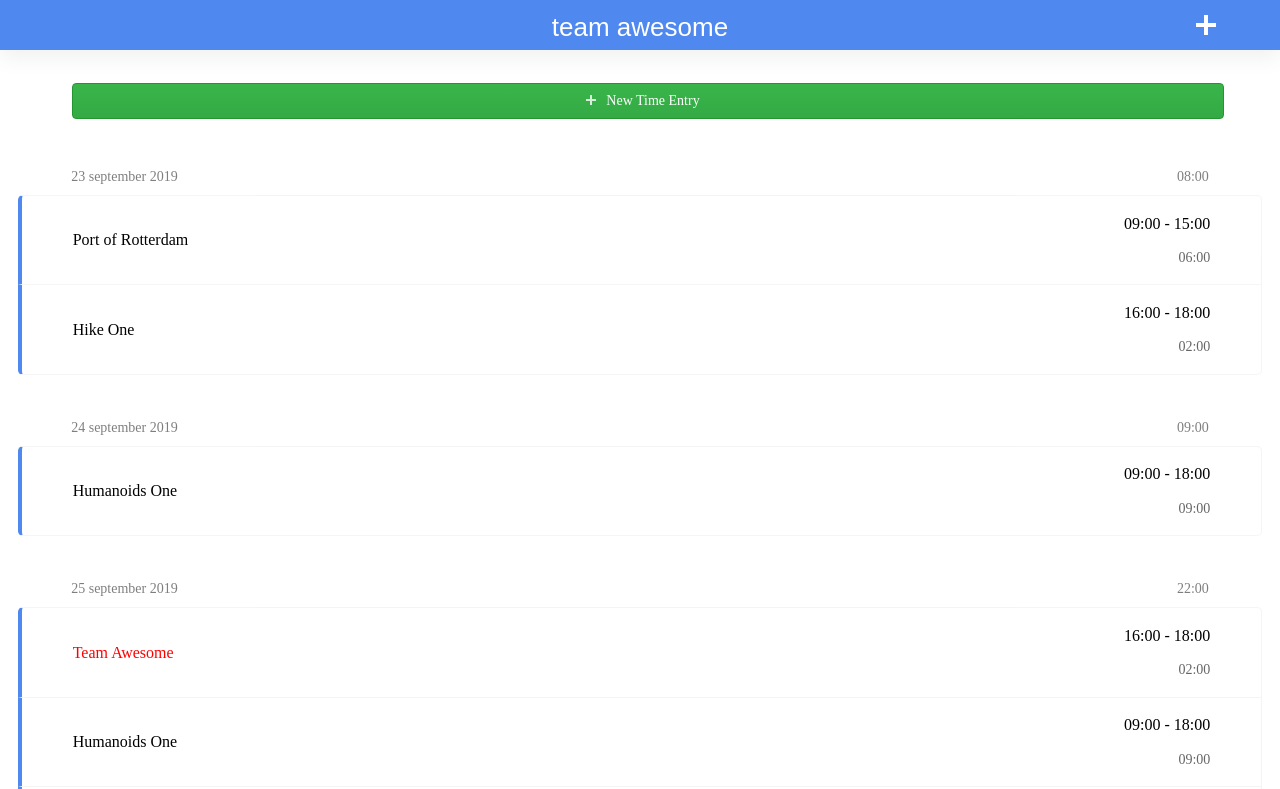
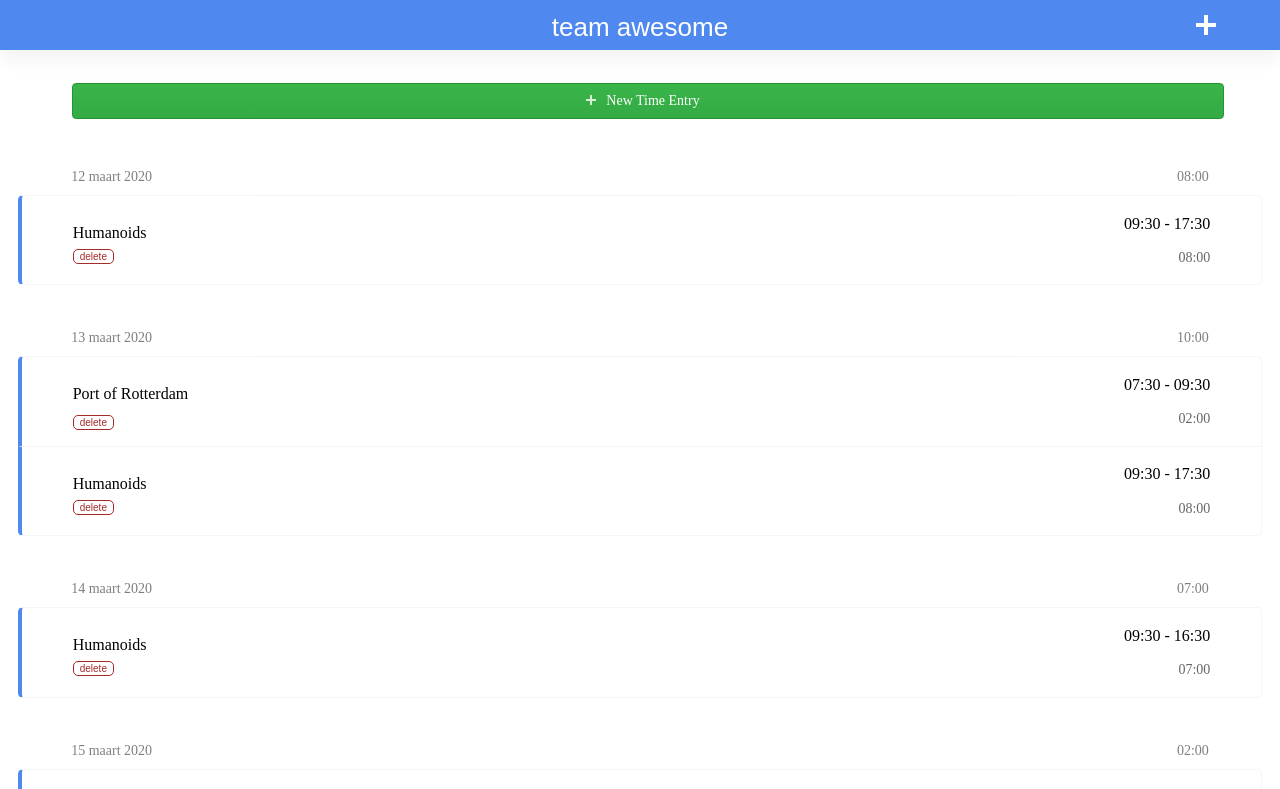
Before and after one commit to humanoidsbv/team-awesome-bob, a Next.js app: page / in a window 1280 px wide. Shown: the top 789 px of the page. Built offline with nearby package versions, Linux system fonts and the light colour scheme; data requests are answered from the project's data file.

Commit message:
Add deleting of Time Entries with a delete button.

```diff
--- /dev/null
+++ b/db.json
@@ -0,0 +1,67 @@
+{
+  "time-entries": [
+    {
+      "client": 1,
+      "endTime": "2020-03-12T17:30:00.000Z",
+      "id": 3,
+      "startTime": "2020-03-12T09:30:00.000Z",
+      "activity": "Development"
+    },
+    {
+      "client": 2,
+      "endTime": "2020-03-13T09:30:00.000Z",
+      "id": 5,
+      "startTime": "2020-03-13T07:30:00.000Z",
+      "activity": "Design"
+    },
+    {
+      "client": 1,
+      "endTime": "2020-03-13T17:30:00.000Z",
+      "id": 6,
+      "startTime": "2020-03-13T09:30:00.000Z",
+      "activity": "Development"
+    },
+    {
+      "client": 1,
+      "endTime": "2020-03-14T16:30:00.000Z",
+      "id": 7,
+      "startTime": "2020-03-14T09:30:00.000Z",
+      "activity": "Testing"
+    },
+    {
+      "client": 2,
+      "endTime": "2020-03-15T09:30:00.000Z",
+      "id": 8,
+      "startTime": "2020-03-15T07:30:00.000Z",
+      "activity": "Design"
+    },
+    {
+      "client": 1,
+      "endTime": "2020-03-16T17:30:00.000Z",
+      "id": 9,
+      "startTime": "2020-03-16T09:30:00.000Z",
+      "activity": "Development"
+    },
+    {
+      "client": 1,
+      "endTime": "2020-03-16T16:30:00.000Z",
+      "id": 10,
+      "startTime": "2020-03-16T09:30:00.000Z",
+      "activity": "Testing"
+    },
+    {
+      "client": 2,
+      "endTime": "2020-03-17T09:30:00.000Z",
+      "id": 11,
+      "startTime": "2020-03-17T07:30:00.000Z",
+      "activity": "Design"
+    },
+    {
+      "client": 1,
+      "endTime": "2020-03-17T17:30:00.000Z",
+      "id": 12,
+      "startTime": "2020-03-17T09:30:00.000Z",
+      "activity": "Development"
+    }
+  ]
+}
--- a/package.json
+++ b/package.json
@@ -3,8 +3,9 @@
   "version": "1.0.0",
   "description": "Front End Crash Course Team Awesome",
   "scripts": {
-    "dev": "next",
+    "dev": "next & npm run json-server",
     "build": "next build",
+    "json-server": "json-server --watch db.json --port 3004",
     "start": "next start"
   },
   "repository": {
@@ -29,7 +30,9 @@
   "homepage": "https://github.com/humanoidsbv/team-awesome-bob#readme",
   "dependencies": {
     "@humanoids/prettier-config": "0.0.3",
+    "json-server": "^0.16.3",
     "next": "^10.2.0",
+    "node-fetch": "^2.6.1",
     "prettier": "^2.2.1",
     "react": "^17.0.2",
     "react-dom": "^17.0.2",
--- /dev/null
+++ b/src/components/DeleteButton.styled.ts
@@ -0,0 +1,26 @@
+import styled from "styled-components";
+
+export const DeleteButton = styled.button`
+  font-size: 10px;
+  color: brown;
+  margin-left: 10px;
+  border-color: brown;
+  border-width: 1px;
+  border-radius: 5px;
+  border-style: solid;
+  background-color: transparent;
+  align-self: flex-start;
+  margin: 0;
+
+  :hover {
+    background-color: rgba(255, 0, 0, 0.2);
+  }
+  :focus {
+    background-color: transparent;
+    outline: 0;
+    border-width: 1px;
+    border-radius: 5px;
+    border-color: black;
+    color: black;
+  }
+`;
--- /dev/null
+++ b/src/components/DeleteButton.tsx
@@ -0,0 +1,17 @@
+import React from "react";
+import * as Styled from "./DeleteButton.styled";
+
+interface DeleteButtonProps {
+  deleteTimeEntry: Function;
+  id: number;
+}
+
+function DeleteButton({ id, deleteTimeEntry }: DeleteButtonProps) {
+  return (
+    <Styled.DeleteButton onClick={() => deleteTimeEntry(id)} id={id}>
+      delete
+    </Styled.DeleteButton>
+  );
+}
+
+export default DeleteButton;
--- a/src/components/TimeEntry.styled.ts
+++ b/src/components/TimeEntry.styled.ts
@@ -27,6 +27,8 @@ export const TimeEntry = styled.div`
 
   > p {
     ${(props) => (props.client === "Team Awesome" ? "color: red;" : "color: black;")};
+    text-align: left;
+    background-color: rgba(100, 100, 100, 0.2);
   }
 
   div {
--- a/src/components/TimeEntry.tsx
+++ b/src/components/TimeEntry.tsx
@@ -2,6 +2,8 @@
 import React from "react";
 
 import * as Styled from "./TimeEntry.styled";
+
+import DeleteButton from "./DeleteButton";
 
 interface TimeEntryProps {
   client?: string;
@@ -11,6 +13,8 @@ interface TimeEntryProps {
   timeRegistration: string;
   duration: string;
   children?: React.ReactElement | React.ReactElement[];
+  id: number;
+  deleteTimeEntry: any;
 }
 
 function TimeEntry({
@@ -21,6 +25,8 @@ function TimeEntry({
   timeRegistration,
   duration,
   children,
+  id,
+  deleteTimeEntry,
 }: TimeEntryProps): React.ReactElement {
   return (
     <Styled.TimeEntry
@@ -29,7 +35,10 @@ function TimeEntry({
       lastChild={lastChild}
       isToday={isToday}
     >
-      <p>{client}</p>
+      <div>
+        <p>{client}</p>
+        <DeleteButton deleteTimeEntry={deleteTimeEntry} id={id} />
+      </div>
       <div>
         <p>{timeRegistration}</p>
         <p>{duration}</p>
--- a/src/components/TimeTable.tsx
+++ b/src/components/TimeTable.tsx
@@ -1,7 +1,8 @@
 /* eslint-disable react/jsx-one-expression-per-line */
-import React from "react";
+import React, { useEffect, useState } from "react";
 
-import { mockData } from "../mockData";
+import { getTimeEntries } from "../services/getTimeEntries";
+import { deleteTimeEntries } from "../services/deleteTimeEntries";
 
 import TimeEntry from "./TimeEntry";
 import DateRegistry from "./DateRegistry";
@@ -9,13 +10,27 @@ import DateRegistry from "./DateRegistry";
 import * as Styled from "./TimeTable.styled";
 
 function TimeTable() {
+  const [timeEntries, setTimeEntries] = useState([]);
   const dateDisplay = { day: "numeric", month: "long", year: "numeric" };
+
+  async function fetchTimeEntries() {
+    setTimeEntries(await getTimeEntries());
+  }
+
+  useEffect(() => {
+    fetchTimeEntries();
+  }, []);
+
+  async function deleteTimeEntry(_id: number) {
+    await deleteTimeEntries(_id);
+    fetchTimeEntries();
+  }
 
   let previousDate = new Date();
 
-  const allEntries = mockData.timeEntries.map((timeEntry, index) => {
-    const startDateTime = new Date(timeEntry.startTimestamp);
-    const endDateTime = new Date(timeEntry.stopTimestamp);
+  const allEntries = timeEntries.map((timeEntry, index) => {
+    const startDateTime = new Date(timeEntry.startTime);
+    const endDateTime = new Date(timeEntry.endTime);
 
     const startTime = startDateTime.toLocaleTimeString("nl-NL", {
       hour: "2-digit",
@@ -26,12 +41,14 @@ function TimeTable() {
       minute: "2-digit",
     });
 
-    const prevStartDateTime = new Date(
-      mockData.timeEntries[index - 1]?.startTimestamp,
-    ).toDateString();
-    const nextStartDateTime = new Date(
-      mockData.timeEntries[index + 1]?.startTimestamp,
-    ).toDateString();
+    if (timeEntry.client === 1) {
+      timeEntry.client = "Humanoids";
+    } else {
+      timeEntry.client = "Port of Rotterdam";
+    }
+
+    const prevStartDateTime = new Date(timeEntries[index - 1]?.startTime).toDateString();
+    const nextStartDateTime = new Date(timeEntries[index + 1]?.startTime).toDateString();
 
     const isFirstChild = !(prevStartDateTime === startDateTime.toDateString());
     const isLastChild = !(nextStartDateTime === startDateTime.toDateString());
@@ -44,6 +61,8 @@ function TimeTable() {
     if (startDateTime.toDateString() === previousDate.toDateString()) {
       return (
         <TimeEntry
+          deleteTimeEntry={deleteTimeEntry}
+          id={timeEntry.id}
           firstChild={isFirstChild}
           lastChild={isLastChild}
           client={client}
@@ -56,12 +75,12 @@ function TimeTable() {
     const showDate = startDateTime.toLocaleDateString("nl-NL", dateDisplay);
     previousDate = startDateTime;
 
-    const entriesOnDate = mockData.timeEntries.filter(
-      (entry) => new Date(entry.startTimestamp).toDateString() === startDateTime.toDateString(),
+    const entriesOnDate = timeEntries.filter(
+      (entry) => new Date(entry.startTime).toDateString() === startDateTime.toDateString(),
     );
 
     const totalTime = entriesOnDate.reduce((acc, cur) => {
-      return acc + (new Date(cur.stopTimestamp).getTime() - new Date(cur.startTimestamp).getTime());
+      return acc + (new Date(cur.endTime).getTime() - new Date(cur.startTime).getTime());
     }, 0);
 
     const totalHours = new Date(totalTime).toISOString().substr(11, 5);
@@ -73,6 +92,8 @@ function TimeTable() {
           <p> {totalHours} </p>
         </DateRegistry>
         <TimeEntry
+          deleteTimeEntry={deleteTimeEntry}
+          id={timeEntry.id}
           firstChild={isFirstChild}
           lastChild={isLastChild}
           client={client}
--- /dev/null
+++ b/src/services/deleteTimeEntries.ts
@@ -0,0 +1,8 @@
+export async function deleteTimeEntries(id: number) {
+  await fetch(`http://localhost:3004/time-entries/${id}`, {
+    method: "DELETE",
+    headers: {
+      "Content-Type": "application/json",
+    },
+  });
+}
--- /dev/null
+++ b/src/services/getTimeEntries.ts
@@ -0,0 +1,9 @@
+export async function getTimeEntries() {
+  const response = await fetch("http://localhost:3004/time-entries", {
+    method: "GET",
+    headers: {
+      "Content-Type": "application/json",
+    },
+  });
+  return response.json();
+}
```
Also changed, not shown: 1 other file (tests, documents, lock files or other folders).
